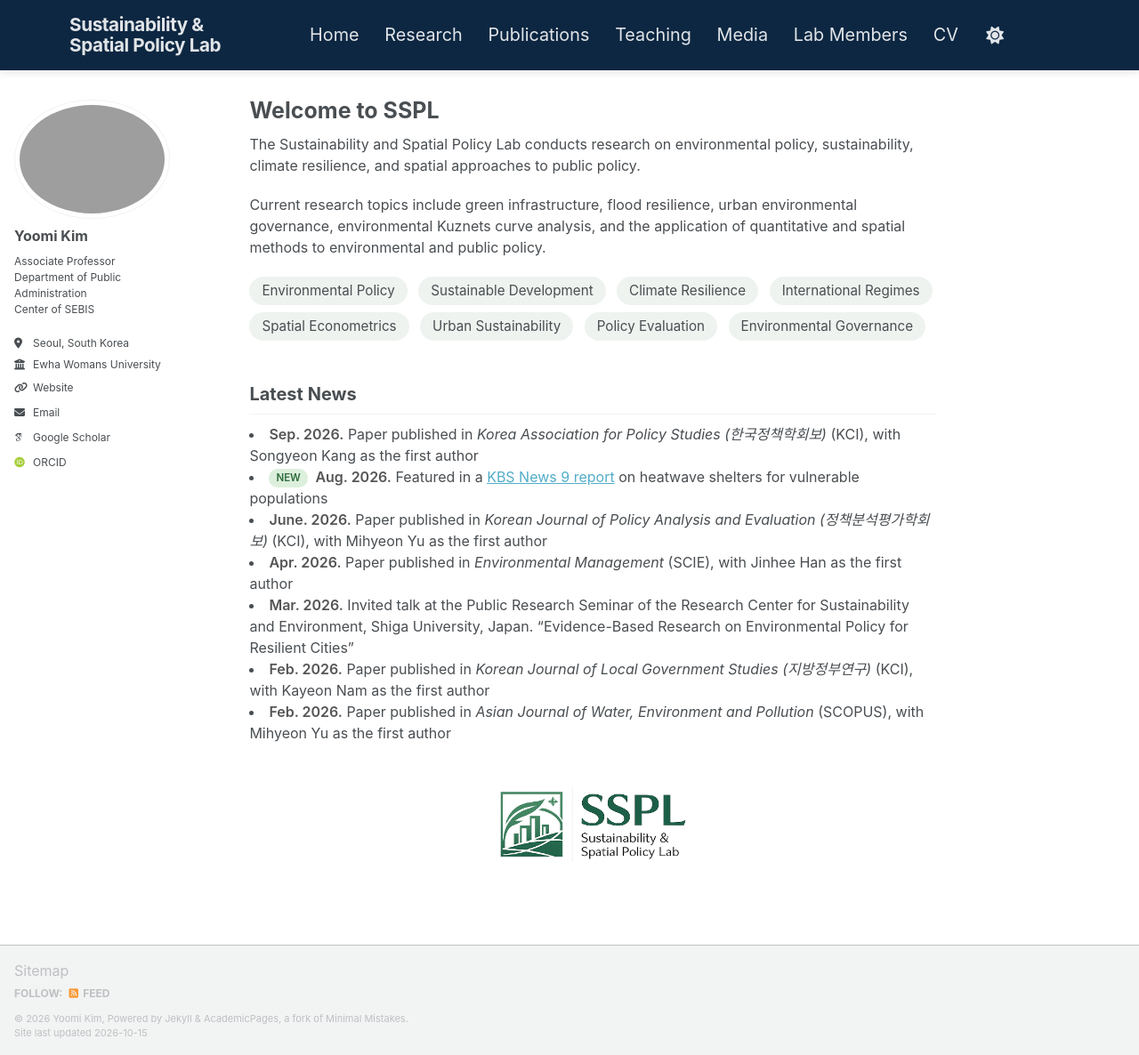
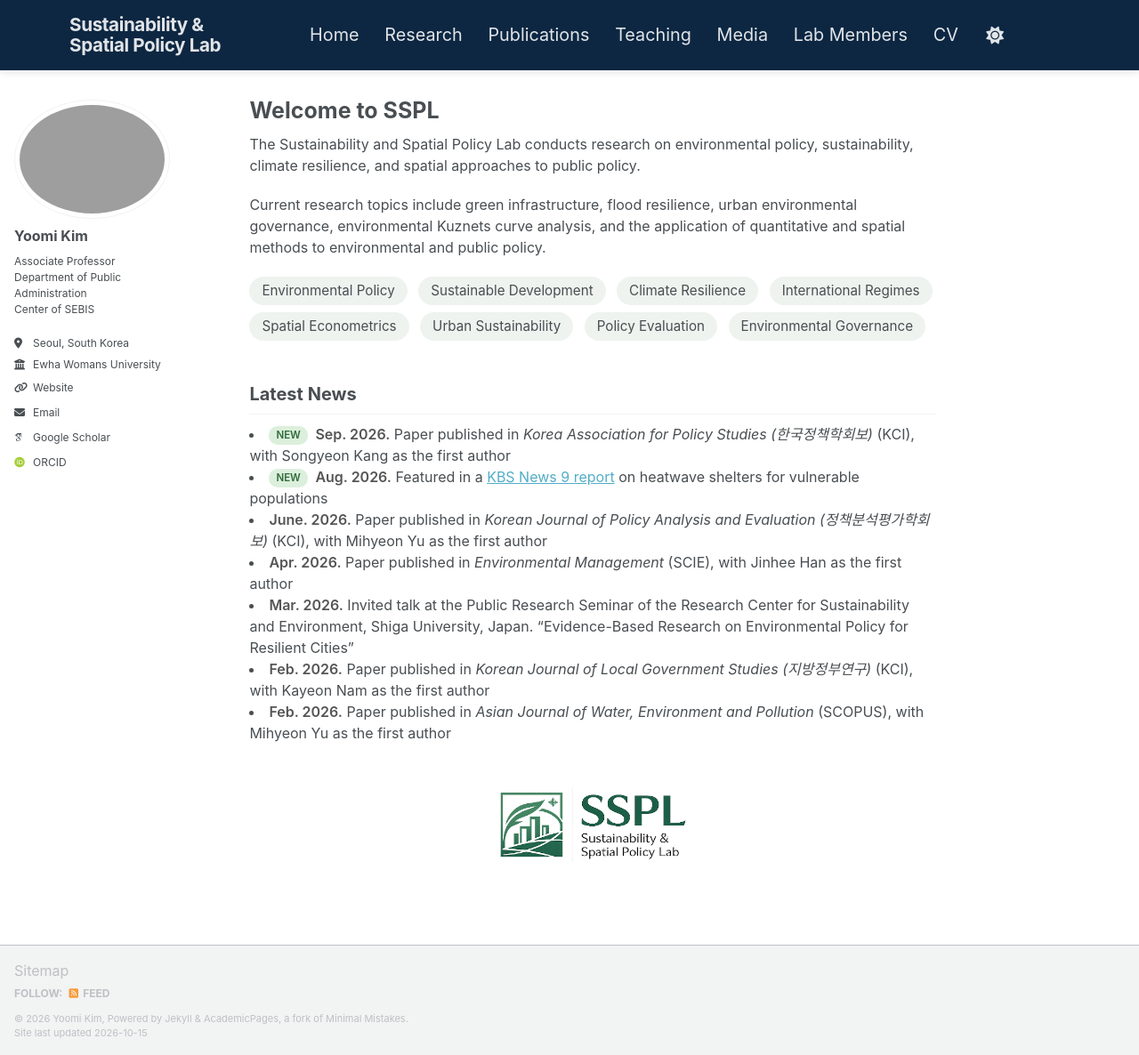
Before and after one commit to ymkim-ssplab/ymkim-ssplab.github.io, a Jekyll site: the page built from _pages/about.md, in a window 1280 px wide and 1186 px high. Shown: the whole window at 89% size. Built offline with Jekyll 4.4.1, drawn with Linux system fonts in a browser that asks for light colours; some web fonts are replaced; a script bundle is joined from its source files by our own code; library files that are not in the unit come from our copies.

Commit message:
Update about.md

```diff
--- a/_pages/about.md
+++ b/_pages/about.md
@@ -84,12 +84,13 @@ She maintains ongoing international collaborations with scholars in Japan, the U
 -->
 
   <li>
+    <span class="news-badge">NEW</span>
     <span class="news-date">Sep. 2026.</span>
     Paper published in <em>Korea Association for Policy Studies (한국정책학회보)</em> (KCI), with Songyeon Kang as the first author
   </li>
 
   <li>
-     <span class="news-badge">NEW</span>
+    <span class="news-badge">NEW</span>
     <span class="news-date">Aug. 2026.</span>
      Featured in a <a href="/media/">KBS News 9 report</a> on heatwave shelters for vulnerable populations
   </li>
```
